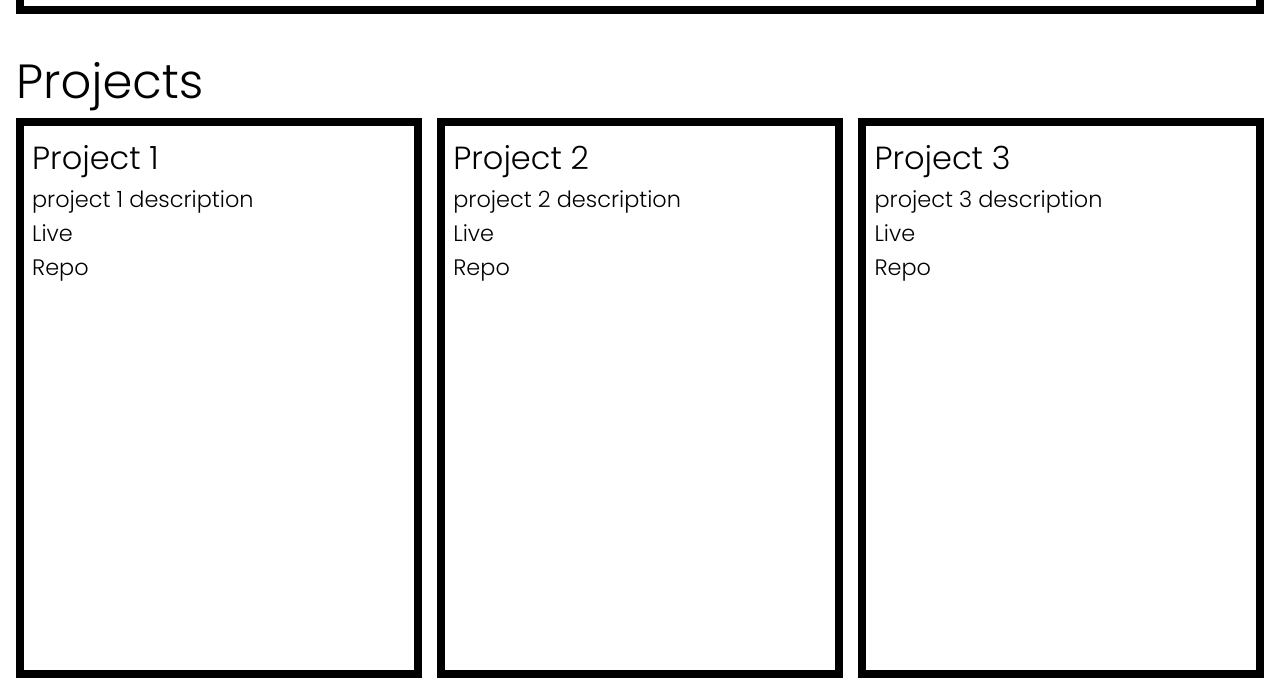
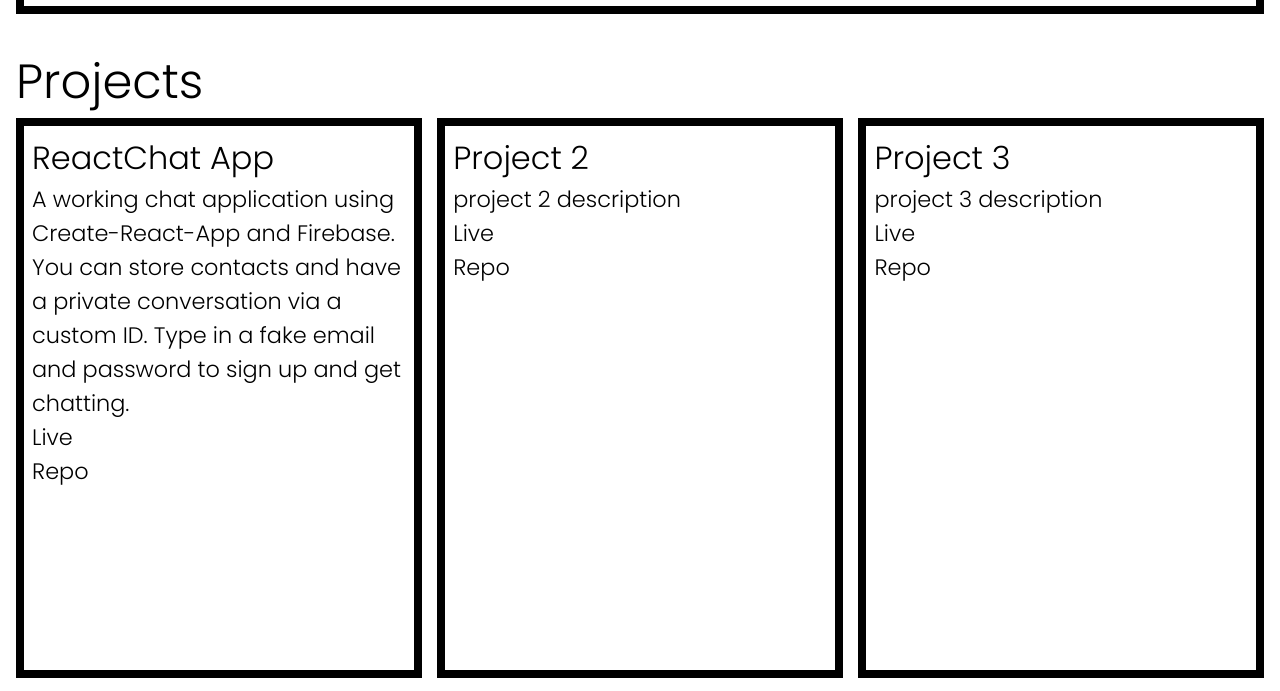
Before and after one commit to alyssathi/portfolio, a Gatsby site: page / in a window 1280 px wide. Shown: the part 1020-1711 px from the top of the page. Built offline with nearby package versions, Linux system fonts and the light colour scheme; Gatsby itself is replaced by a stand-in of ours.

Commit message:
added ReactChat to my Projects

```diff
--- a/src/components/projects/projectList/projectsArray.jsx
+++ b/src/components/projects/projectList/projectsArray.jsx
@@ -1,10 +1,11 @@
 export const projectsArray = [
   {
-    title: "Project 1",
-    description: "project 1 description",
+    title: "ReactChat App",
+    description:
+      "A working chat application using Create-React-App and Firebase. You can store contacts and have a private conversation via a custom ID. Type in a fake email and password to sign up and get chatting.",
     moreInfo: "more info on project 1",
-    repo: "portfolio",
-    live: "https://alyssathi.dev",
+    repo: "reactChat",
+    live: "https://reactchat-dev.web.app/login",
   },
   {
     title: "Project 2",
--- a/src/components/seo/index.jsx
+++ b/src/components/seo/index.jsx
@@ -8,10 +8,10 @@ export function Seo() {
         lang: "en",
       }}
     >
-      <title>Alyssa Thi Portfolio</title>
+      <title>Alyssa Thi Portfolio | Frontend Web Developer</title>
       <meta
         name="description"
-        content="Alyssa Thi's portfolio for web development. You'll find contact information and a gateway to other projects."
+        content="Alyssa Thi's portfolio for frontend web development. You'll find contact information and a gateway to other projects."
       />
       <meta property="og:type" content="website" />
       <html lang="en" amp />
```
